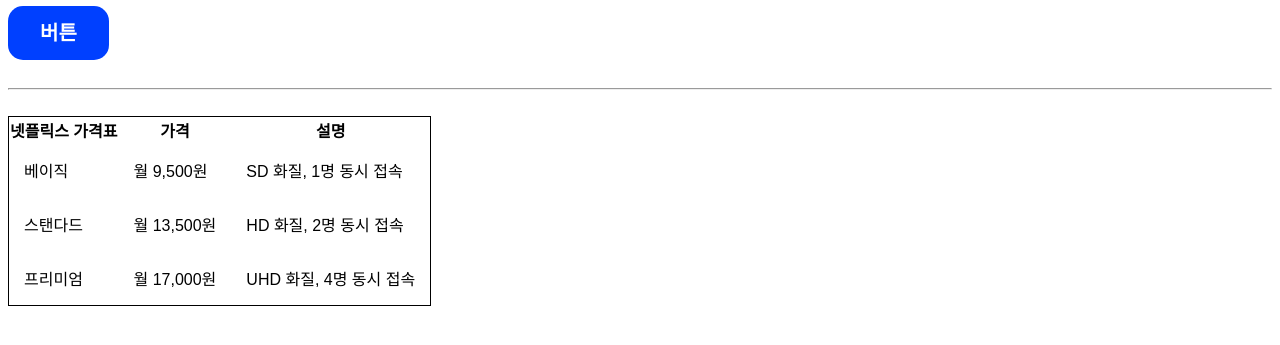
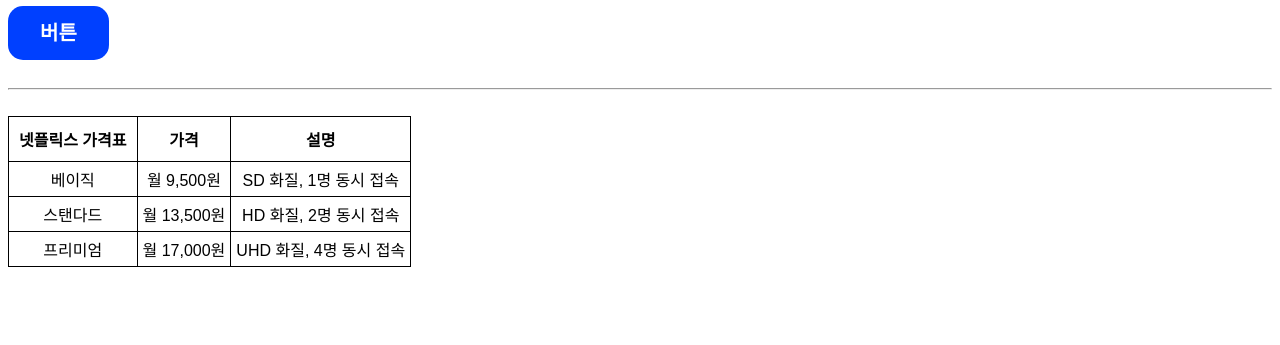
Before and after one commit to JhnnWeak/hnn-js, a plain HTML site: page index.html in a window 1280 px wide. Shown: the part 127-472 px from the top of the page. Drawn offline with Linux system fonts and the light colour scheme; a web font is replaced by a local one.

Commit message:
표가 수정되었습니다.

```diff
--- a/index.css
+++ b/index.css
@@ -24,14 +24,18 @@
   font-weight: bold;
   text-decoration: none;
 }
-.flixtb {
+table,
+th,
+td {
   border-collapse: collapse;
   border: 1px solid black;
+  text-align: center;
+  padding: 10px;
 }
 tr:hover {
   background-color: #ffc5c2;
   cursor: pointer;
 }
 td {
-  padding: 15px;
+  padding: 5px;
 }
--- a/index.html
+++ b/index.html
@@ -20,7 +20,7 @@
     <br />
     <hr />
     <br />
-    <table class="flixtb">
+    <table>
       <thead>
         <tr>
           <th>넷플릭스 가격표</th>
```
